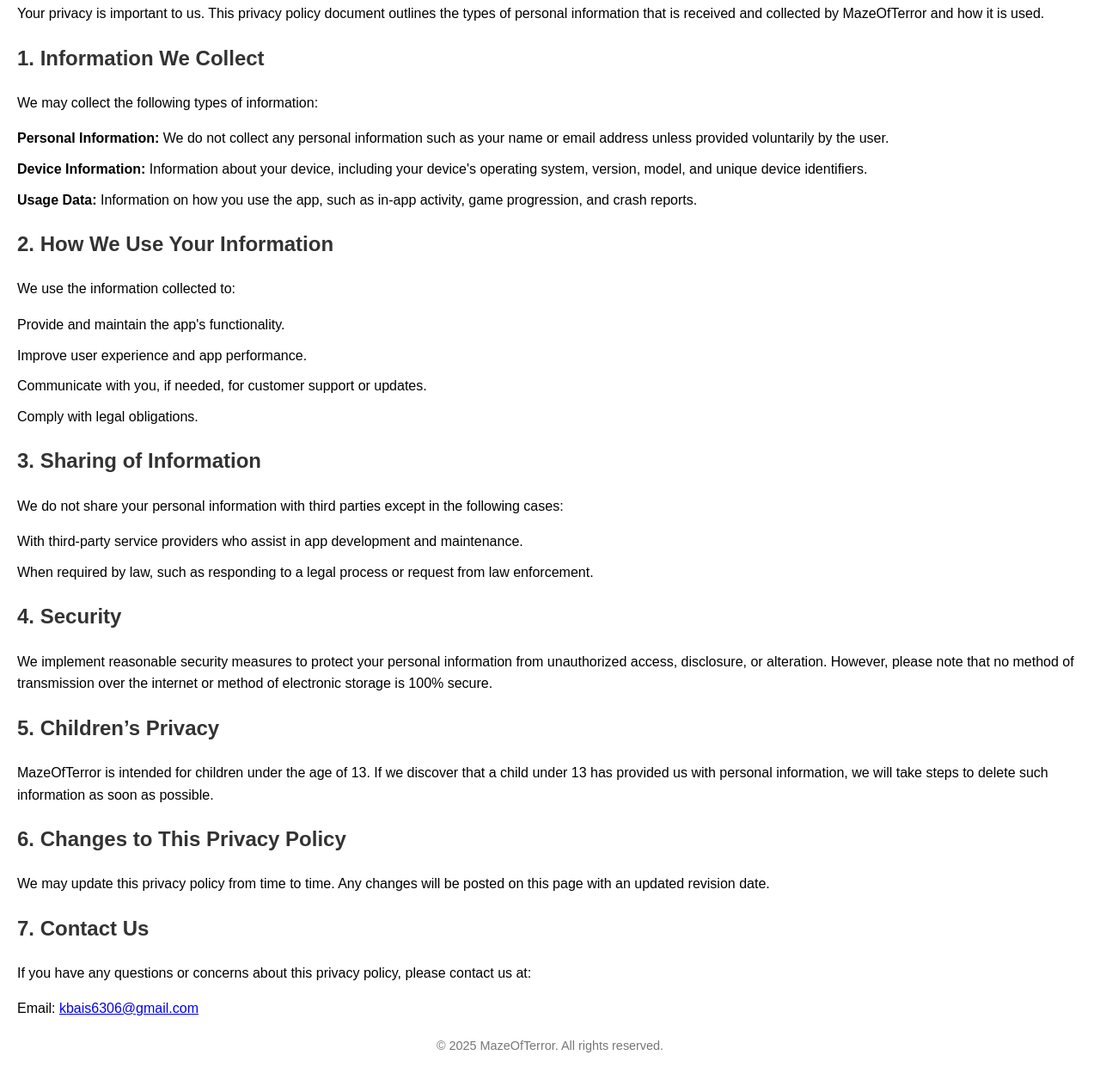
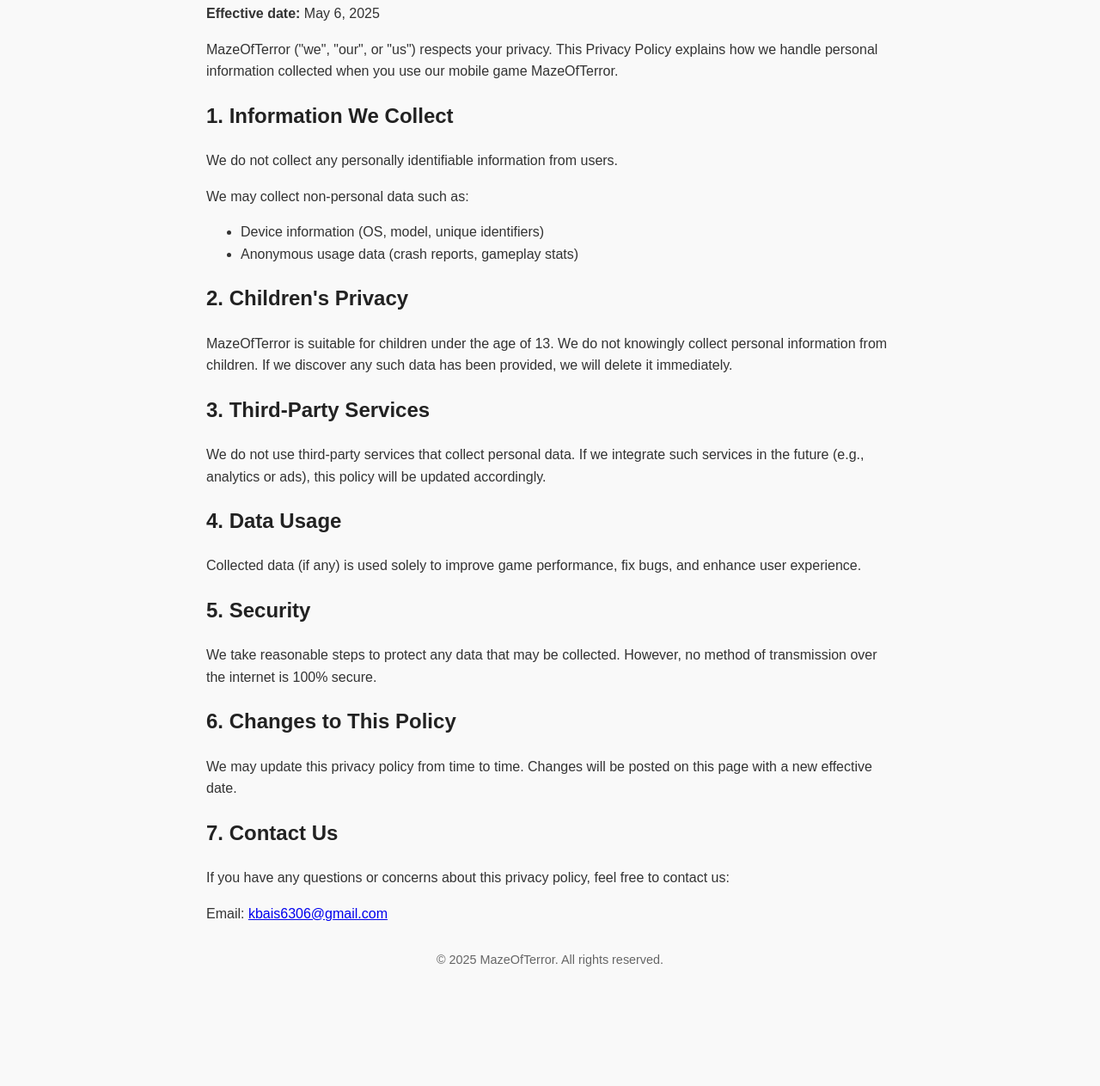
Before and after one commit to priyanshuBais/mazeofterror-privacy-policy, a plain HTML site: page index.html in a window 1280 px wide. Shown: the part 111-1374 px from the top of the page at 86% size. After the commit the page ends 1274 px from the top, so only its background shows below. Drawn offline with Linux system fonts and the light colour scheme.

Commit message:
Update index.html

```diff
--- a/index.html
+++ b/index.html
@@ -1,82 +1,66 @@
 <!DOCTYPE html>
 <html lang="en">
 <head>
-    <meta charset="UTF-8">
-    <meta name="viewport" content="width=device-width, initial-scale=1.0">
+  <meta charset="UTF-8" />
+  <meta name="viewport" content="width=device-width, initial-scale=1.0"/>
   <title>Privacy Policy - MazeOfTerror</title>
   <style>
     body {
       font-family: Arial, sans-serif;
-            margin: 0;
       padding: 20px;
+      max-width: 800px;
+      margin: auto;
       line-height: 1.6;
+      background-color: #f9f9f9;
+      color: #333;
     }
     h1, h2 {
-            color: #333;
-        }
-        p {
-            margin: 15px 0;
-        }
-        ul {
-            list-style-type: none;
-            padding: 0;
-        }
-        li {
-            margin-bottom: 10px;
+      color: #222;
     }
     footer {
-            margin-top: 20px;
+      margin-top: 30px;
+      font-size: 0.9em;
       text-align: center;
-            font-size: 0.9em;
-            color: #777;
+      color: #666;
     }
   </style>
 </head>
 <body>
+  <h1>Privacy Policy for MazeOfTerror</h1>
 
-    <h1>Privacy Policy for MazeOfTerror</h1>
-    <p>Your privacy is important to us. This privacy policy document outlines the types of personal information that is received and collected by MazeOfTerror and how it is used.</p>
+  <p><strong>Effective date:</strong> May 6, 2025</p>
+
+  <p>MazeOfTerror ("we", "our", or "us") respects your privacy. This Privacy Policy explains how we handle personal information collected when you use our mobile game MazeOfTerror.</p>
 
   <h2>1. Information We Collect</h2>
-    <p>We may collect the following types of information:</p>
+  <p>We do not collect any personally identifiable information from users.</p>
+  <p>We may collect non-personal data such as:</p>
   <ul>
-        <li><strong>Personal Information:</strong> We do not collect any personal information such as your name or email address unless provided voluntarily by the user.</li>
-        <li><strong>Device Information:</strong> Information about your device, including your device's operating system, version, model, and unique device identifiers.</li>
-        <li><strong>Usage Data:</strong> Information on how you use the app, such as in-app activity, game progression, and crash reports.</li>
+    <li>Device information (OS, model, unique identifiers)</li>
+    <li>Anonymous usage data (crash reports, gameplay stats)</li>
   </ul>
 
-    <h2>2. How We Use Your Information</h2>
-    <p>We use the information collected to:</p>
-    <ul>
-        <li>Provide and maintain the app's functionality.</li>
-        <li>Improve user experience and app performance.</li>
-        <li>Communicate with you, if needed, for customer support or updates.</li>
-        <li>Comply with legal obligations.</li>
-    </ul>
+  <h2>2. Children's Privacy</h2>
+  <p>MazeOfTerror is suitable for children under the age of 13. We do not knowingly collect personal information from children. If we discover any such data has been provided, we will delete it immediately.</p>
 
-    <h2>3. Sharing of Information</h2>
-    <p>We do not share your personal information with third parties except in the following cases:</p>
-    <ul>
-        <li>With third-party service providers who assist in app development and maintenance.</li>
-        <li>When required by law, such as responding to a legal process or request from law enforcement.</li>
-    </ul>
+  <h2>3. Third-Party Services</h2>
+  <p>We do not use third-party services that collect personal data. If we integrate such services in the future (e.g., analytics or ads), this policy will be updated accordingly.</p>
 
-    <h2>4. Security</h2>
-    <p>We implement reasonable security measures to protect your personal information from unauthorized access, disclosure, or alteration. However, please note that no method of transmission over the internet or method of electronic storage is 100% secure.</p>
+  <h2>4. Data Usage</h2>
+  <p>Collected data (if any) is used solely to improve game performance, fix bugs, and enhance user experience.</p>
 
-    <h2>5. Children’s Privacy</h2>
-    <p>MazeOfTerror is intended for children under the age of 13. If we discover that a child under 13 has provided us with personal information, we will take steps to delete such information as soon as possible.</p>
+  <h2>5. Security</h2>
+  <p>We take reasonable steps to protect any data that may be collected. However, no method of transmission over the internet is 100% secure.</p>
 
-    <h2>6. Changes to This Privacy Policy</h2>
-    <p>We may update this privacy policy from time to time. Any changes will be posted on this page with an updated revision date.</p>
+  <h2>6. Changes to This Policy</h2>
+  <p>We may update this privacy policy from time to time. Changes will be posted on this page with a new effective date.</p>
 
   <h2>7. Contact Us</h2>
-    <p>If you have any questions or concerns about this privacy policy, please contact us at:</p>
+  <p>If you have any questions or concerns about this privacy policy, feel free to contact us:</p>
   <p>Email: <a href="mailto:kbais6306@gmail.com">kbais6306@gmail.com</a></p>
 
   <footer>
     <p>&copy; 2025 MazeOfTerror. All rights reserved.</p>
   </footer>
-
 </body>
 </html>
```
Lines whose indentation alone changed are shown as unchanged.
